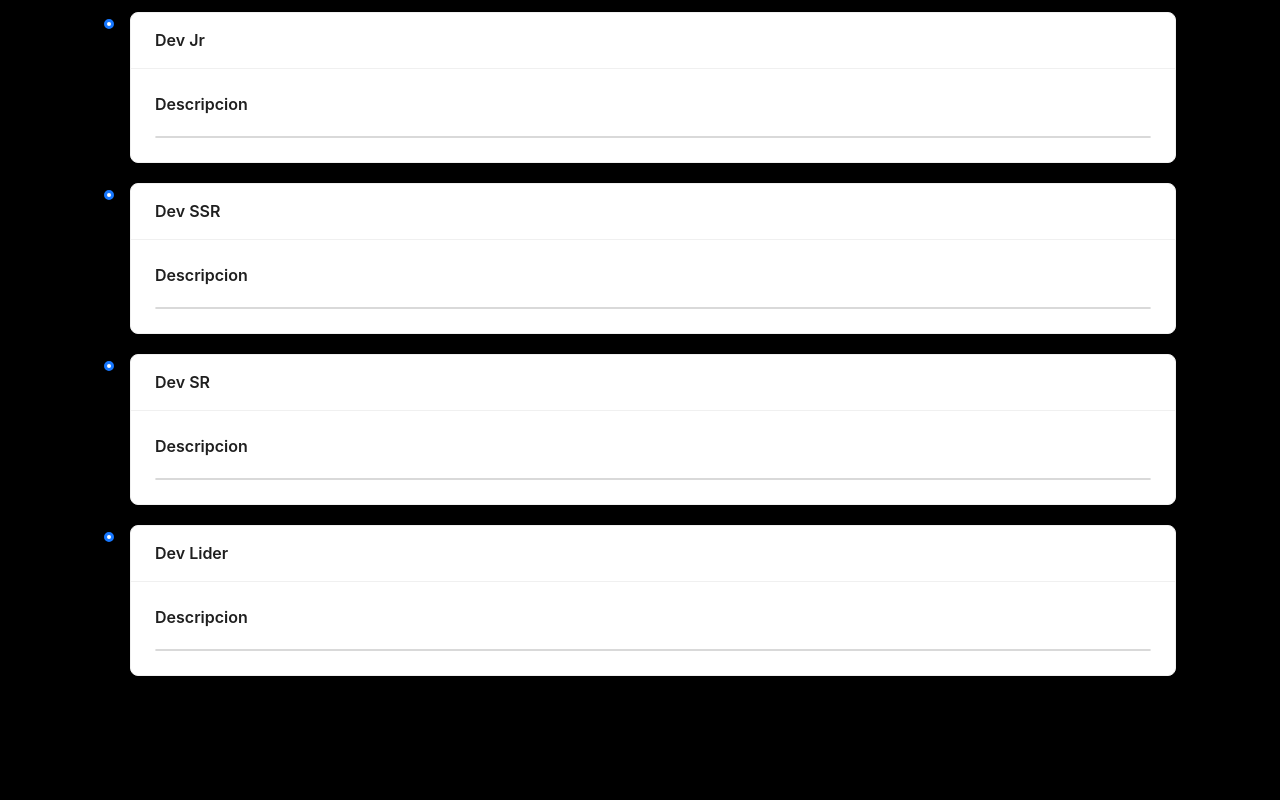
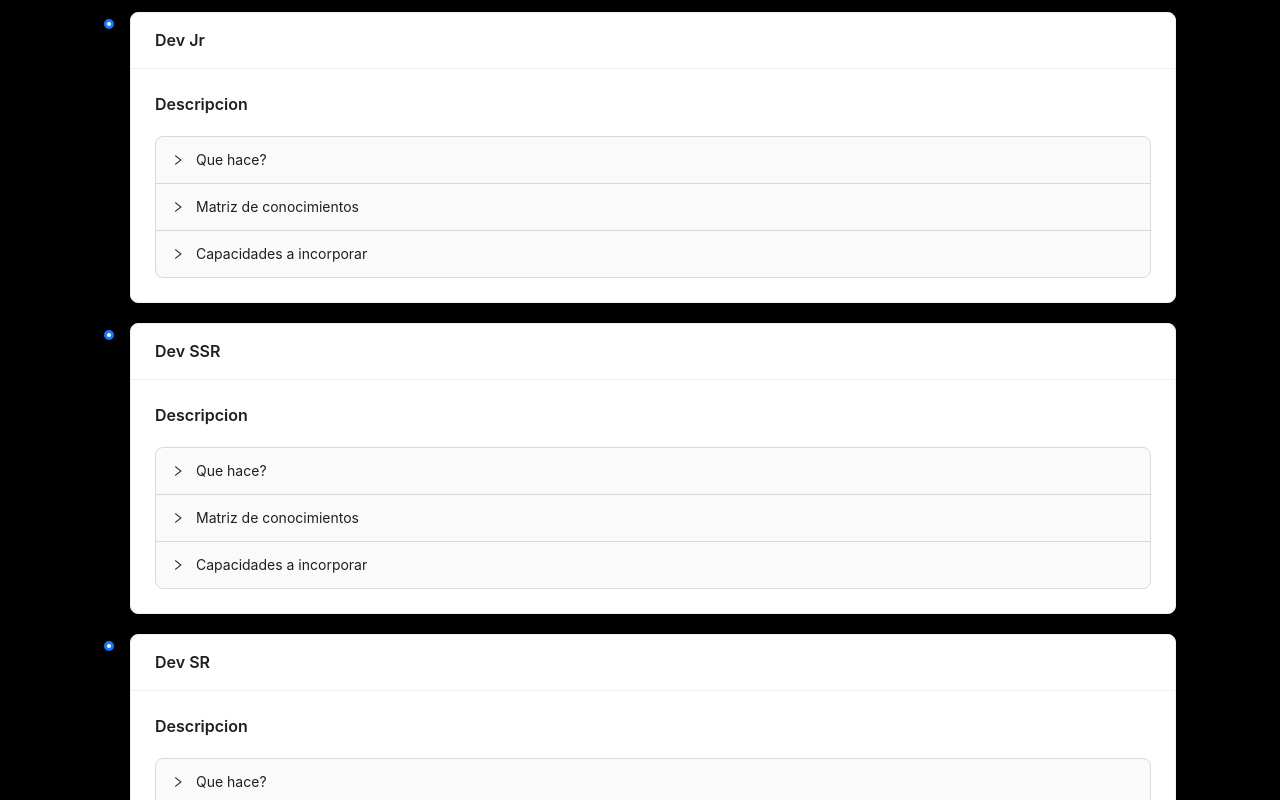
Before and after one commit to 0xKoller/planesdecarrera, a Next.js app: page /bst/especialista in a window 1280 px wide. Shown: the part 520-1320 px from the top of the page. Built offline with nearby package versions, Linux system fonts and the light colour scheme.

Commit message:
Pre carga de datos

```diff
--- a/package.json
+++ b/package.json
@@ -9,6 +9,7 @@
     "lint": "next lint"
   },
   "dependencies": {
+    "@ant-design/icons": "^5.1.4",
     "antd": "^5.6.4",
     "autoprefixer": "10.4.14",
     "next": "13.4.8",
--- a/src/app/bst/especialista/page.js
+++ b/src/app/bst/especialista/page.js
@@ -1,10 +1,14 @@
 "use client";
 import React from "react";
+
+// ANTD
 import Table from "antd/es/table";
 import Timeline from "antd/es/timeline";
 import Card from "antd/es/card";
 import Descriptions from "antd/es/descriptions";
 import Collapse from "antd/es/collapse";
+
+// DATA
 import desc from "./trainee/desc.json";
 import matrix from "./trainee/matrix.json";
 import capa from "./trainee/capacities.json";
@@ -56,6 +60,54 @@ const columns_capa = [
 ];
 
 const items = [
+  {
+    key: "1",
+    label: "Que hace?",
+    children: (
+      <>
+        {/* <Table
+          pagination={false}
+          dataSource={desc}
+          columns={columns_desc}
+          size="small"
+        /> */}
+        <p>Test</p>
+      </>
+    ),
+  },
+  {
+    key: "2",
+    label: "Matriz de conocimientos",
+    children: (
+      <>
+        {/* <Table
+          pagination={false}
+          dataSource={desc}
+          columns={columns_desc}
+          size="small"
+        /> */}
+        <p>Test</p>
+      </>
+    ),
+  },
+  {
+    key: "3",
+    label: "Capacidades a incorporar",
+    children: (
+      <>
+        {/* <Table
+          pagination={false}
+          dataSource={desc}
+          columns={columns_desc}
+          size="small"
+        /> */}
+        <p>Test</p>
+      </>
+    ),
+  },
+];
+
+const itemsTrainee = [
   {
     key: "1",
     label: "Que hace?",
@@ -116,7 +168,7 @@ export default function Especialista() {
               children: (
                 <Card title="Dev Trainee">
                   <Descriptions title="Descripcion" />
-                  <Collapse items={items} />
+                  <Collapse items={itemsTrainee} />
                 </Card>
               ),
             },
@@ -124,7 +176,7 @@ export default function Especialista() {
               children: (
                 <Card title="Dev Jr">
                   <Descriptions title="Descripcion" />
-                  <Collapse />
+                  <Collapse items={items} />
                 </Card>
               ),
             },
@@ -132,7 +184,7 @@ export default function Especialista() {
               children: (
                 <Card title="Dev SSR">
                   <Descriptions title="Descripcion" />
-                  <Collapse />
+                  <Collapse items={items} />
                 </Card>
               ),
             },
@@ -140,7 +192,7 @@ export default function Especialista() {
               children: (
                 <Card title="Dev SR">
                   <Descriptions title="Descripcion" />
-                  <Collapse />
+                  <Collapse items={items} />
                 </Card>
               ),
             },
@@ -148,7 +200,7 @@ export default function Especialista() {
               children: (
                 <Card title="Dev Lider">
                   <Descriptions title="Descripcion" />
-                  <Collapse />
+                  <Collapse items={items} />
                 </Card>
               ),
             },
--- a/src/components/footer/Footer.jsx
+++ b/src/components/footer/Footer.jsx
@@ -10,6 +10,7 @@ export const Footer = () => {
       >
         Linkedin
       </Link>
+
       <Link
         className="hover:text-red-600 transition ease-in-out delay-150"
         href="https://www.instagram.com/tsoftglobal/"
```
Also changed, not shown: 1 other file (tests, documents, lock files or other folders).
